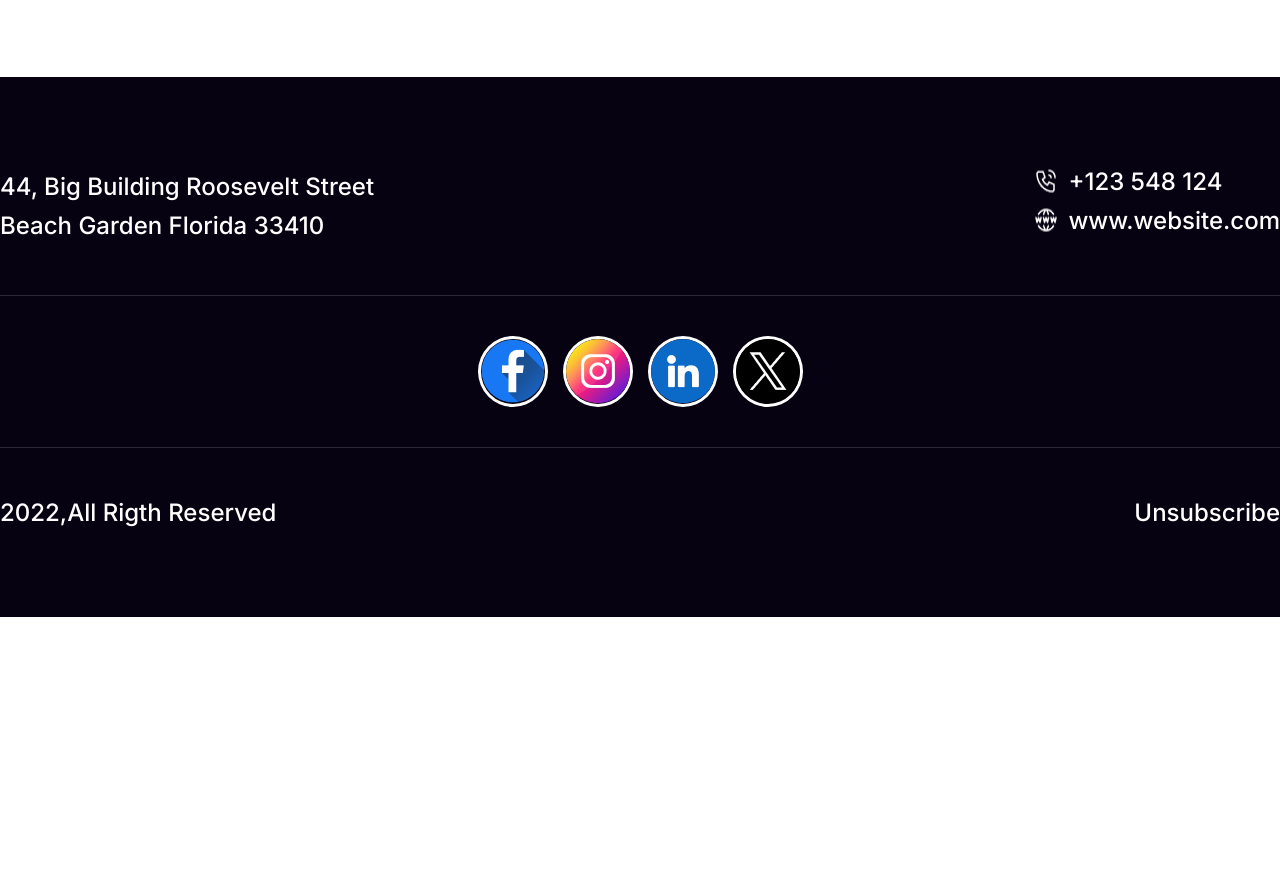
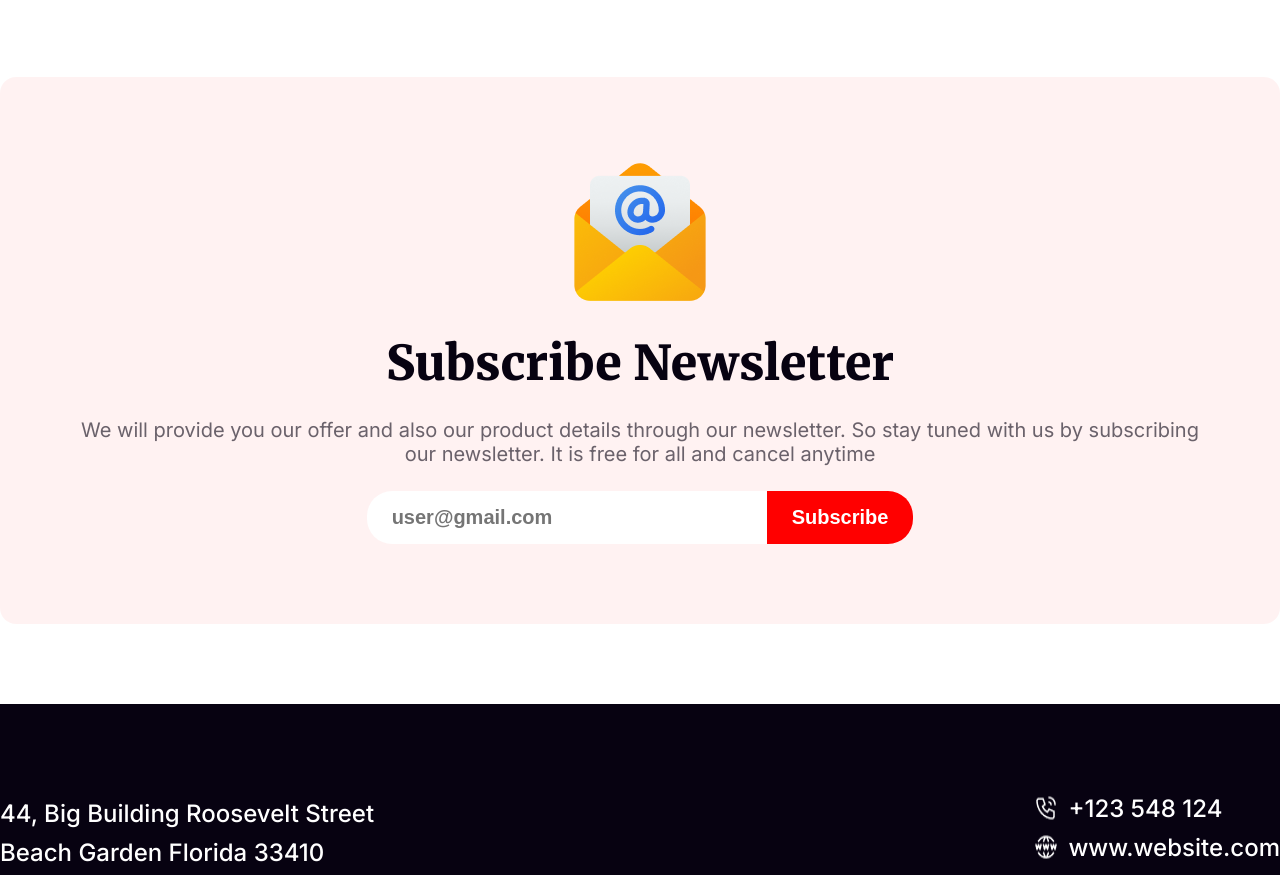
Before and after one commit to Hasan9927/assignment-1, a plain HTML site: page index.html in a window 1280 px wide. Shown: the part 4778-5653 px from the top of the page. Before the commit the page ends 5395 px from the top, so only its background shows below. Drawn offline with Linux system fonts and the light colour scheme.

Commit message:
finished

```diff
--- a/index.html
+++ b/index.html
@@ -108,6 +108,20 @@
           <img src="./resources/Rectangle-8.png" alt="" />
         </div>
       </section>
+
+      <section id="subscribe">
+        <img src="./resources/Group-61.png" alt="" />
+        <h1>Subscribe Newsletter</h1>
+        <p>
+          We will provide you our offer and also our product details through our
+          newsletter. So stay tuned with us by subscribing <br />
+          our newsletter. It is free for all and cancel anytime
+        </p>
+        <div class="subscribe-input-section">
+          <input type="text" placeholder="user@gmail.com" />
+          <button>Subscribe</button>
+        </div>
+      </section>
     </div>
     <!-- footer section -->
     <footer>
--- a/style.css
+++ b/style.css
@@ -307,3 +307,52 @@ footer {
   box-shadow: 10px 10px 34px 0px rgba(0, 0, 0, 0.75);
   border-radius: 15px;
 }
+
+#subscribe {
+  padding: 80px 0;
+  margin-bottom: 80px;
+  display: flex;
+  flex-direction: column;
+  gap: 25px;
+  justify-content: center;
+  align-items: center;
+  border-radius: 16px;
+  background: rgba(255, 0, 0, 0.05);
+  text-align: center;
+}
+
+#subscribe h1 {
+  color: rgb(7, 2, 17);
+  font-family: Merriweather;
+  font-size: 48px;
+  font-weight: 900;
+  line-height: 60px;
+}
+#subscribe p {
+  color: rgba(7, 2, 17, 0.6);
+  font-family: Inter;
+  font-size: 20px;
+  font-weight: 400;
+}
+.subscribe-input-section {
+  display: flex;
+  gap: 0;
+}
+.subscribe-input-section input,
+button {
+  border: none;
+  outline: none;
+  padding: 15px 25px;
+  font-size: 20px;
+  font-weight: 700;
+}
+.subscribe-input-section button {
+  border-radius: 0 25px 25px 0;
+  background-color: red;
+  color: white;
+}
+.subscribe-input-section input {
+  border-radius: 25px 0 0 25px;
+  color: black;
+  width: 400px;
+}
```
Also changed, not shown: resources/Group-61.png (renamed from resources/Group 61.png).
